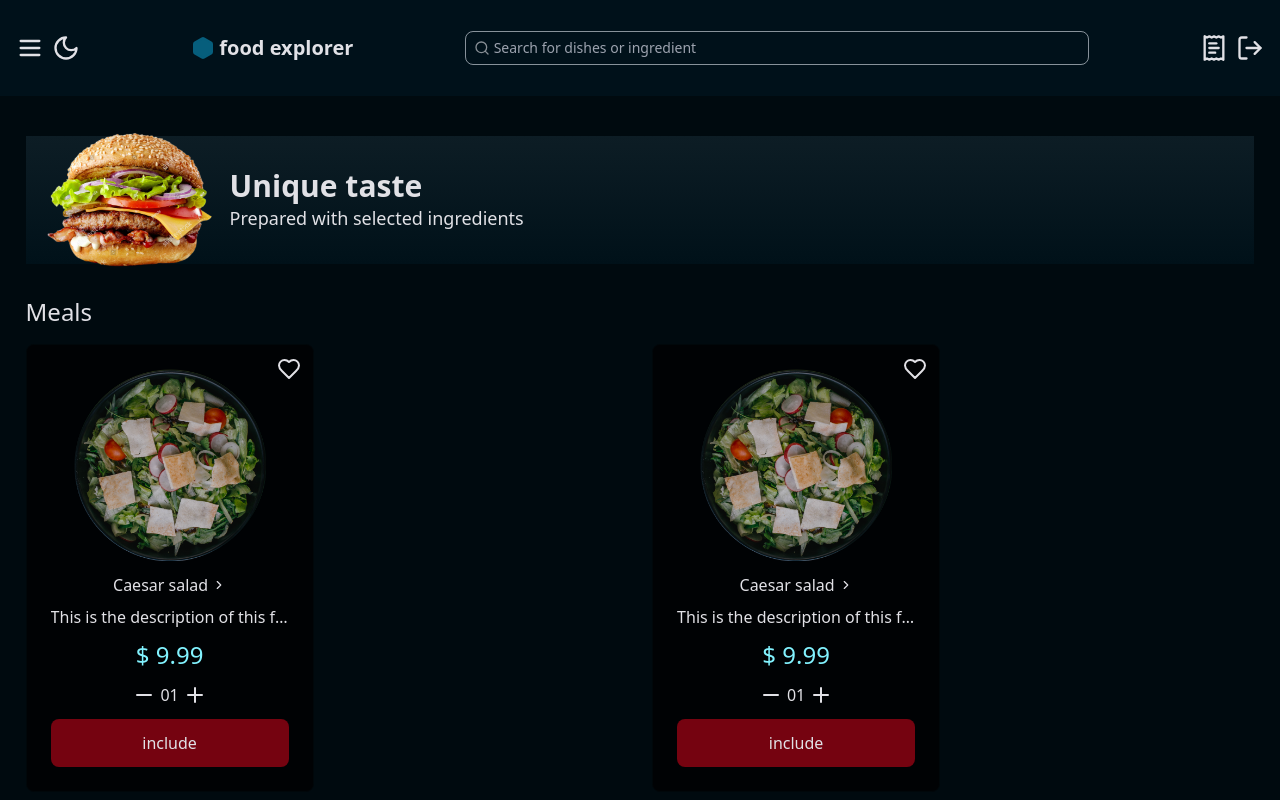
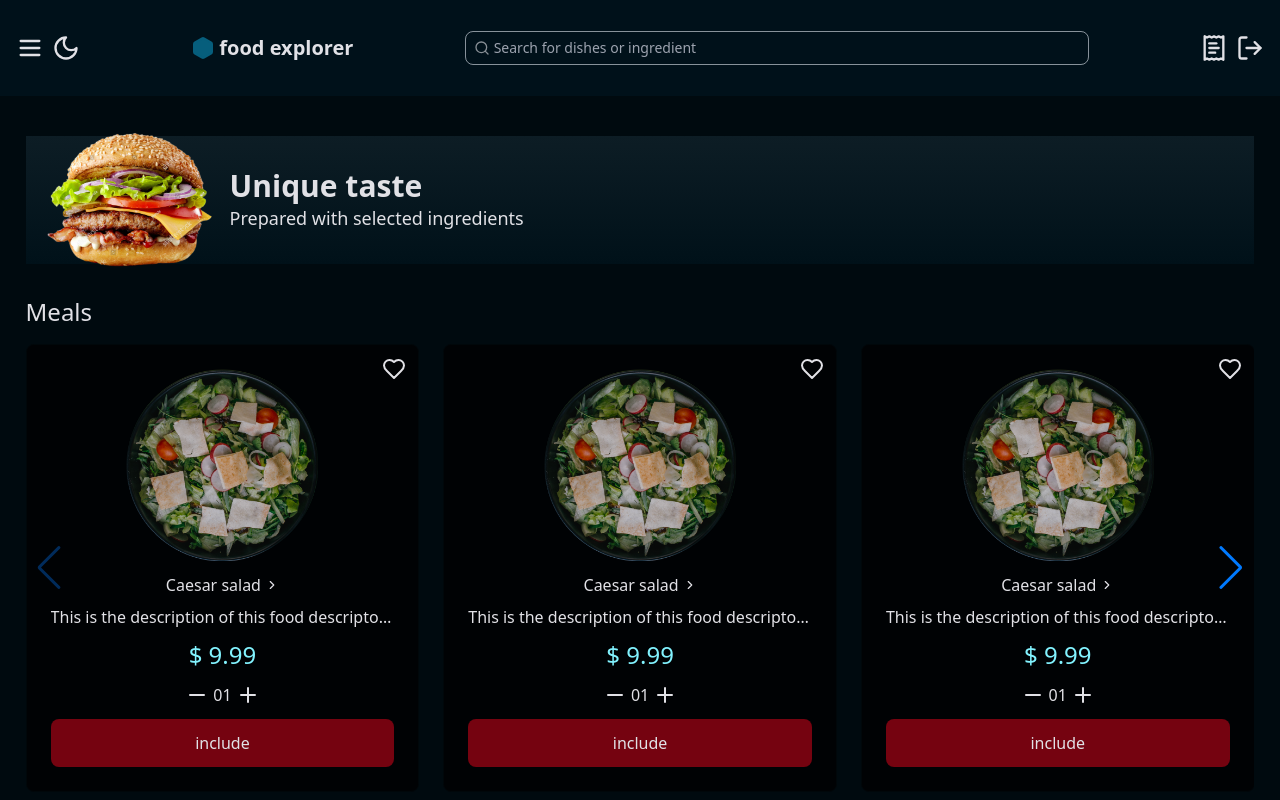
Before and after one commit to dameness/food-explorer-front, a React (Vite) app: page / in a window 1280 px wide. Shown: the top 800 px of the page. Built offline with nearby package versions, Linux system fonts and the light colour scheme.

Commit message:
style: add slider styles

```diff
--- a/src/components/card.tsx
+++ b/src/components/card.tsx
@@ -2,7 +2,7 @@ import { Button } from '@/components/ui/button';
 import { ChevronRight, Heart, Minus, Plus } from 'lucide-react';
 export const Card = () => {
   return (
-    <div className='relative flex flex-col items-center justify-center gap-3 p-6 sm:w-72 min-w-52 sm:h-[28rem] min-h-72  dark:bg-Dark/Dark-300 bg-Light/Light-200 border dark:border-Dark/Dark-200 border-Light/Light-400 rounded-lg'>
+    <div className='relative flex flex-col items-center justify-center gap-3 p-6 sm:min-w-72 min-w-52 sm:h-[28rem] min-h-72  dark:bg-Dark/Dark-300 bg-Light/Light-200 border dark:border-Dark/Dark-200 border-Light/Light-400 rounded-lg'>
       <Heart className='absolute top-3 right-3' />
       <img
         src='/assets/mask-group.png'
--- a/src/components/slider.tsx
+++ b/src/components/slider.tsx
@@ -1,6 +1,6 @@
 import { Card } from './card';
 import { Swiper, SwiperSlide } from 'swiper/react';
-import { Pagination, Navigation } from 'swiper/modules';
+import { Navigation } from 'swiper/modules';
 
 import 'swiper/css';
 import 'swiper/css/navigation';
@@ -13,11 +13,17 @@ export const Slider = ({ cards }: SliderProps) => {
   return (
     <div className='w-full'>
       <Swiper
-        modules={[Pagination, Navigation]}
+        modules={[Navigation]}
         spaceBetween={24}
-        slidesPerView={cards.length < 3 ? cards.length : 3}
+        breakpoints={{
+          0: {
+            slidesPerView: 2,
+          },
+          1024: {
+            slidesPerView: 3,
+          },
+        }}
         navigation={{ enabled: true }}
-        pagination={{ clickable: true }}
       >
         {cards.map((card, index) => (
           <SwiperSlide key={index}>
--- a/src/pages/home.tsx
+++ b/src/pages/home.tsx
@@ -1,4 +1,3 @@
-import { Card } from '@/components/card';
 import { Slider } from '@/components/slider';
 
 export const Home = () => {
@@ -21,12 +20,9 @@ export const Home = () => {
       </div>
 
       <h1 className='mt-4 self-start sm:text-2xl xs:text-xl text-lg'>Meals</h1>
-      <Slider cards={[1, 2]} />
+      <Slider cards={[1, 2, 3, 4]} />
       <h1 className='self-start sm:text-2xl xs:text-xl text-lg'>Main Dishes</h1>
-      <div className='w-full flex gap-4 items-center'>
-        <Card />
-        <Card />
-      </div>
+      <Slider cards={[1, 2, 3, 4]} />
     </>
   );
 };
```
